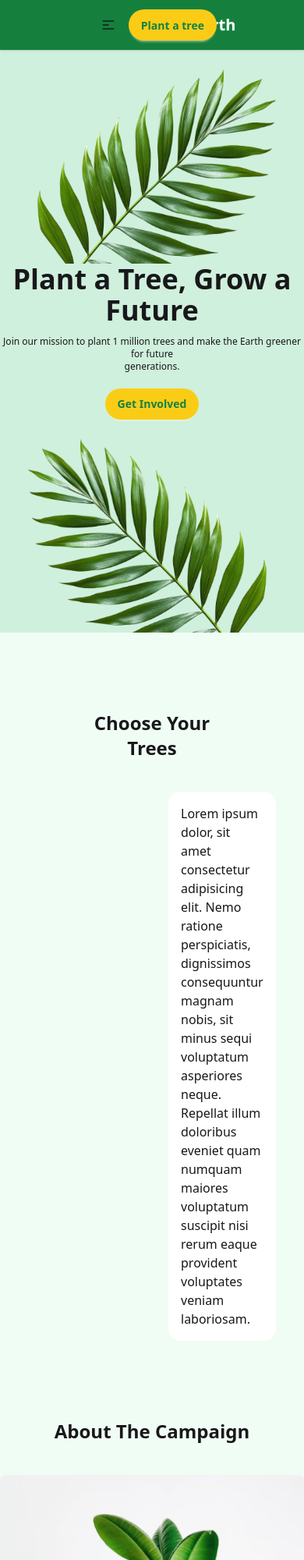
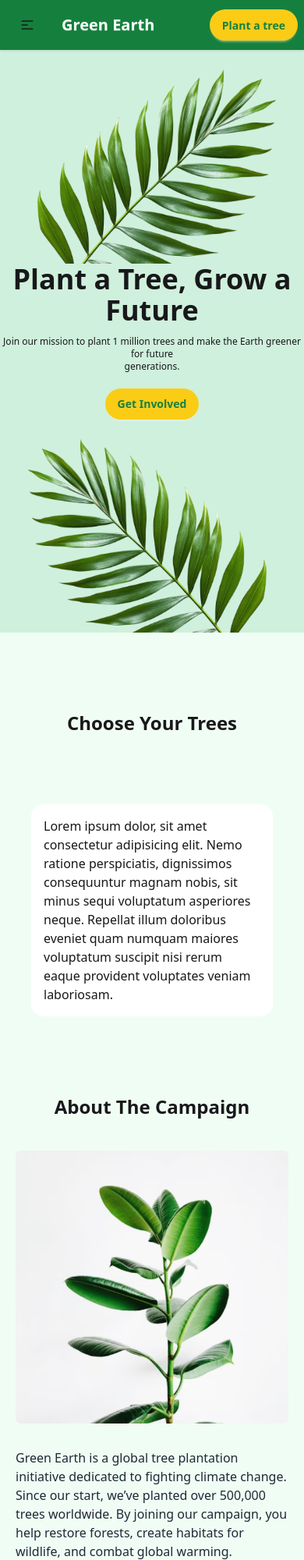
Before and after one commit to Riaz-45/Green-Earth, a plain HTML site: page index.html in a window 390 px wide. Shown: the top 2000 px of the page at 78% size. Drawn offline with nearby package versions, Linux system fonts and the light colour scheme; no server answers.

Commit message:
added some mobile and tablet responsive

```diff
--- a/index.html
+++ b/index.html
@@ -15,7 +15,7 @@
 <body class="mx-auto">
     <!-- Header Section -->
     <header>
-        <div class="navbar bg-[#15803D] shadow-sm px-28">
+        <div class="navbar bg-[#15803D] shadow-sm lg:px-28">
             <div class="navbar-start">
                 <div class="dropdown">
                 <div tabindex="0" role="button" class="btn btn-ghost lg:hidden">
@@ -44,7 +44,7 @@
                     <li><a>Plant a tree</a></li>
                 </ul>
             </div>
-            <div class="navbar-end">
+            <div class="navbar-end lg:navbar-end">
                 <button class="btn bg-[#FACC15] text-[#15803D] border-none rounded-full">Plant a tree</button>
             </div>
         </div>
@@ -70,9 +70,9 @@
     <!-- body section -->
     <section class="bg-[#F0FDF4] py-[100px]">
         <!-- Choose your tree -->
-        <div class="mx-auto max-w-[1650px] px-30">
+        <div class="mx-auto max-w-[1650px] px-10 lg:px-30">
             <h2 class="font-bold text-2xl text-center mb-10">Choose Your Trees</h2>
-            <div class="grid grid-cols-[1fr_5fr_1fr] gap-6 items-start">
+            <div class="grid grid-cols-1 justify-center md:grid-cols-[1fr_5fr] lg:grid-cols-[1fr_5fr_1fr] gap-6 items-start">
 
                 <!-- Categories-container -->
                 <div id="categories-container">
@@ -82,7 +82,7 @@
                 </div>
 
                 <!-- allPlants-container -->
-                <div id="allPlants-container" class="grid grid-cols-3 gap-6 content-start">
+                <div id="allPlants-container" class="grid grid-cols-1 md:grid-cols-2 lg:grid-cols-3 gap-6 content-start">
                     <!-- AllPlants will load here -->
 
 
@@ -97,10 +97,10 @@
         <!-- About the campaign -->
         <div class="py-[100px]">
             <h2 class="font-bold text-2xl text-center">About The Campaign</h2>
-            <div class="flex flex-col lg:flex-row justify-center items-center gap-8 mt-[40px] lg:max-w-[1090px] lg:max-h-[610px] mx-auto">
+            <div class="flex flex-col lg:flex-row justify-center items-center gap-8 mt-[40px] lg:max-w-[1090px] lg:max-h-[610px] mx-5 md:mx-auto">
                 <img src="./assets/about.png" alt="">
                 <div>
-                    <p class="md:mb-5 text-[#1F2937] text-left">Green Earth is a global tree plantation initiative dedicated to fighting climate change. Since our start, we’ve planted over 500,000 trees worldwide. By joining our campaign, you help restore forests, create habitats for wildlife, and combat global warming.</p>
+                    <p class="mb-5 md:mb-5 text-[#1F2937] text-left">Green Earth is a global tree plantation initiative dedicated to fighting climate change. Since our start, we’ve planted over 500,000 trees worldwide. By joining our campaign, you help restore forests, create habitats for wildlife, and combat global warming.</p>
                     <ul class="list-disc pl-5 text-[#1F2937]">
                         <li>Restoration of natural habitats</li>
                         <li>Improvement of air quality</li>
```
